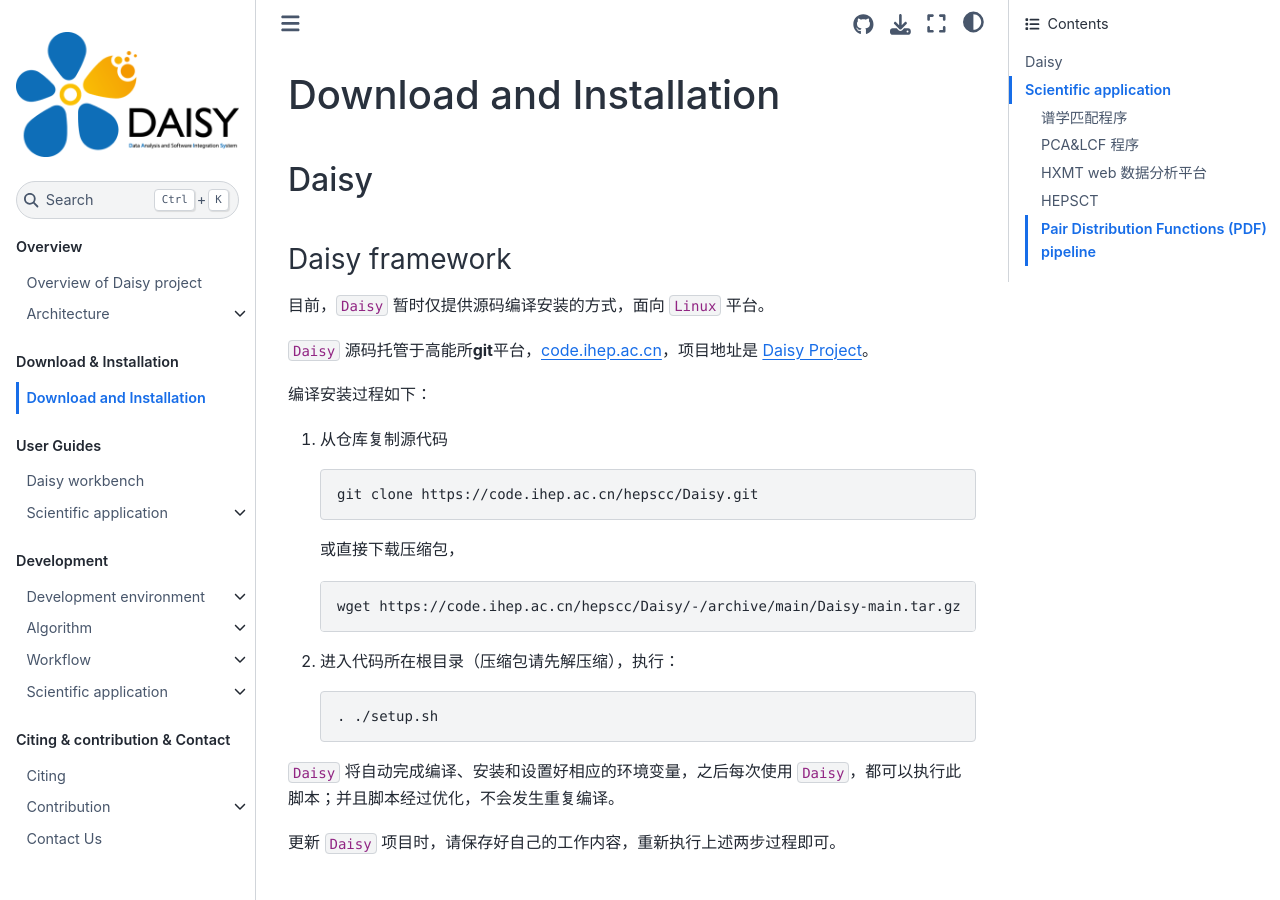
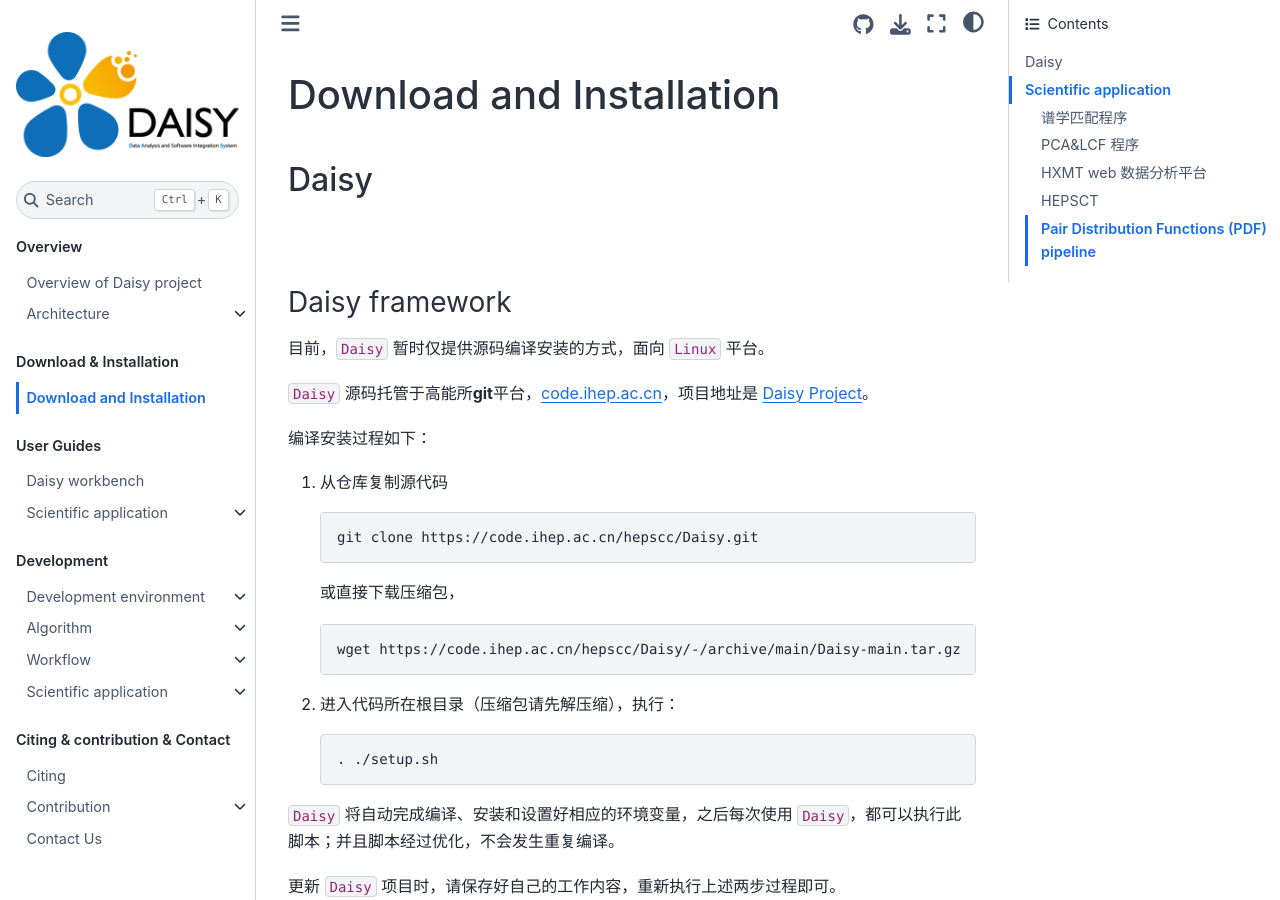
Before and after one commit to huyuhuster/daisydoc, a Jupyter Book: the page built from docs/reference/installation.md, in a window 1280 px wide and 900 px high. Built offline with Jupyter Book 1.0.4 settings and Sphinx 7.4.7 and the Sphinx Book theme 1.1.4, drawn with Linux system fonts in a browser that asks for light colours.

Commit message:
Update installation.md

```diff
--- a/docs/reference/installation.md
+++ b/docs/reference/installation.md
@@ -1,6 +1,8 @@
 # Download and Installation
 
 ## Daisy
+
+&nbsp;
 
 ### Daisy framework
 
@@ -28,10 +30,13 @@
 
 更新 `Daisy` 项目时，请保存好自己的工作内容，重新执行上述两步过程即可。
 
+&nbsp;
+
 ## Scientific application
 
+&nbsp;
 
-#### 谱学匹配程序
+### 谱学匹配程序
 
 点击下载： [软件包](https://docs.ihep.ac.cn/link/AA9C3A30188A4945F9BAE364E8541AA95C)
 
@@ -40,7 +45,7 @@
 本软件用户使用文档请访问 [](../tutorial/XASmatch.md)。
 
 
-#### PCA&LCF 程序
+### PCA&LCF 程序
 
 点击下载： [软件包](https://docs.ihep.ac.cn/link/AAF9A02D2FDEF64AED9BB07E00D1414ED4)
 
@@ -49,7 +54,7 @@
 本软件用户使用文档请访问 [](../tutorial/XASpcalcf.md)。
 
 
-#### HXMT web 数据分析平台
+### HXMT web 数据分析平台
 
 本软件为 `web` 应用，请访问交互式计算平台，在浏览器地址栏输入 https://sdccompute.ihep.ac.cn/ ，进入登录界面，点击 `Sign in with IHEPSSO` 进入高能所统一认证系统界面。在统一认证系统界面中进行用户身份认证。用户登录之后即可进入服务选取界面。登录之后进入服务选择页面，选择 `HXMT data analysis` 项，点击页面最上方 `启动已选择的分析环境` 按钮，进入 `Jupyterlab` 界面。在 `Jupyterlab` 界面中的`IHEP Application` 栏目中点击 `HXMT` 图标即可进入 HXMT 数据分析界面。
 
@@ -67,7 +72,7 @@
 
 
 
-#### HEPSCT
+### HEPSCT
 
 本软件为 `web` 应用，请访问交互式计算平台，在浏览器地址栏输入 https://hepscompute.ihep.ac.cn ， 点击 `Sign in with IHEPSSO` 按钮，使用高能所统一认证账号登录。登录之后进入服务选择页面，选择 `cumopy` 项，点击页面最上方 `启动已选择的分析环境` 按钮，进入 `Jupyterlab` 界面。在 `Jupyterlab` 界面中的`IHEP Application` 栏目中点击 `HEPSCT` 图标即可进入 HEPSCT 界面。
 
@@ -76,7 +81,7 @@
 <img src="../images/imaging/login.png" align=center />
 
 
-#### Pair Distribution Functions (PDF) pipeline
+### Pair Distribution Functions (PDF) pipeline
 
 本应用为 `web` 网页，请访问交互式计算平台，在浏览器地址栏输入 https://hepscompute.ihep.ac.cn ， 点击 `Sign in with IHEPSSO` 按钮，使用高能所统一认证账号登录。登录之后进入服务选择页面，选择 `daisydev` 项，点击页面最上方 `启动已选择的分析环境` 按钮，进入 `Jupyterlab` 界面。在 `Jupyterlab` 界面中的`App` 栏目中点击 `PDF` 图标即可进入 PDF 界面。
 
@@ -86,8 +91,7 @@
 
 &nbsp;
 
-<img src="../images/xrdxs/jupyterlab.png" align=center width="60%" height="60%"/>
-
+<img src="../images/xrdxs/jupyterlab.png" width="60%" align=center />
 
 &nbsp;
 &nbsp;
```
